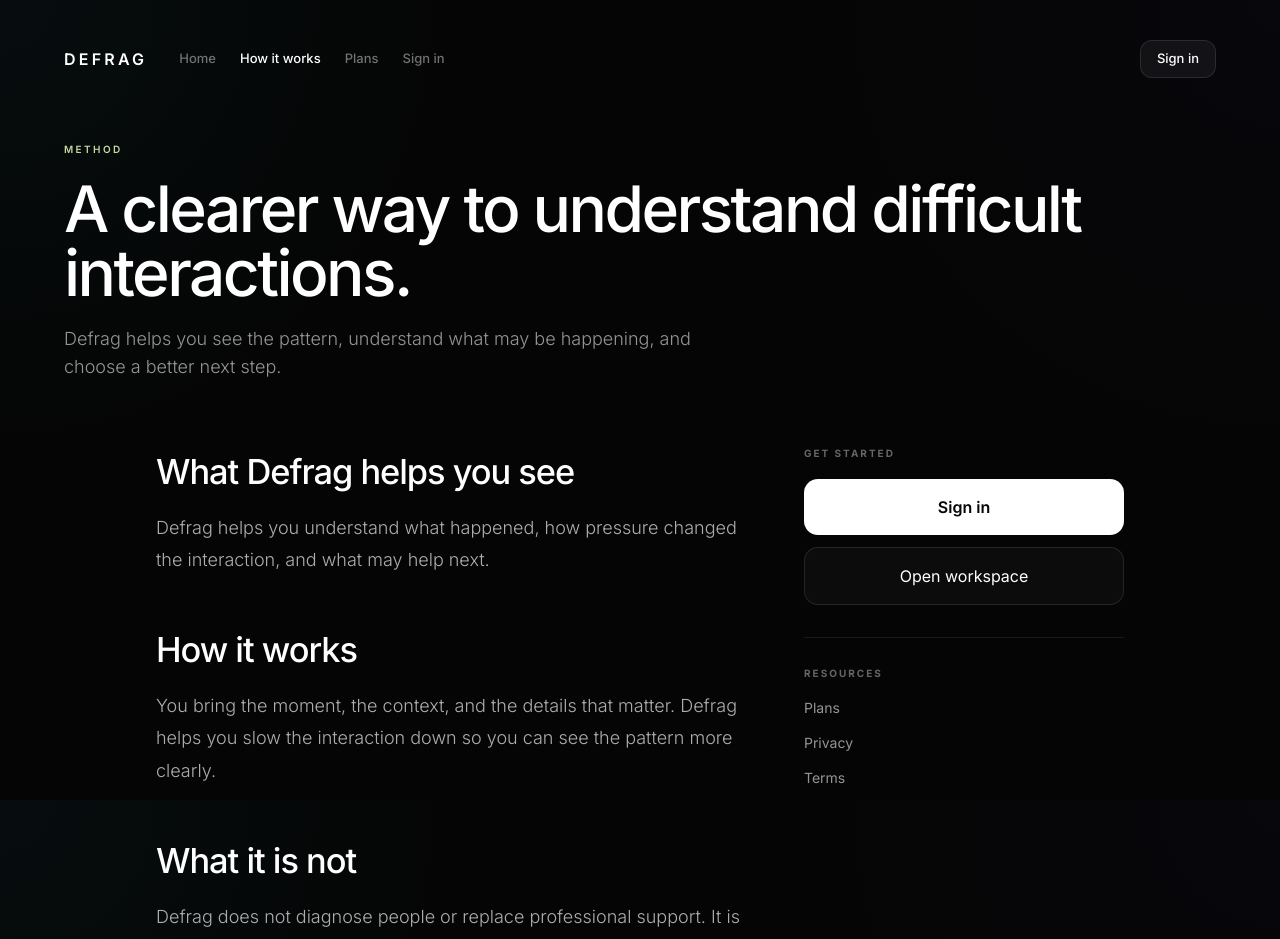
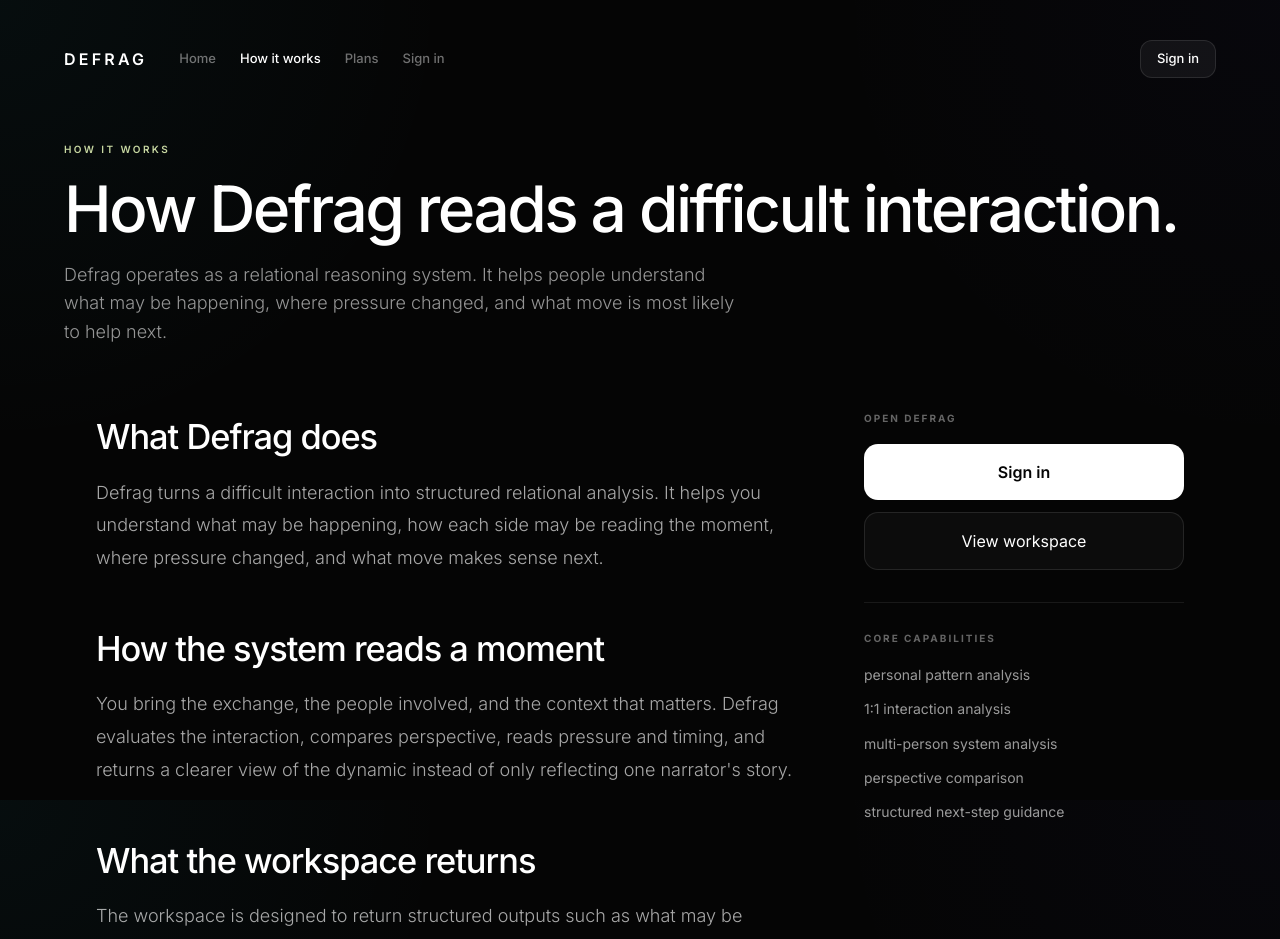
Before and after one commit to chadjameso93-netizen/defragsrelationalswap, a Next.js app in the folder apps/web/: page /about in a window 1280 px wide. Shown: the top 939 px of the page. Built offline with nearby package versions, Linux system fonts and the light colour scheme.

Commit message:
refine: strengthen about page and brand recovery state (#13)

```diff
--- a/apps/web/src/app/about/page.tsx
+++ b/apps/web/src/app/about/page.tsx
@@ -3,50 +3,81 @@
 
 const sections = [
   {
-    title: "What Defrag helps you see",
-    body: "Defrag helps you understand what happened, how pressure changed the interaction, and what may help next.",
+    title: "What Defrag does",
+    body: "Defrag turns a difficult interaction into structured relational analysis. It helps you understand what may be happening, how each side may be reading the moment, where pressure changed, and what move makes sense next.",
   },
   {
-    title: "How it works",
-    body: "You bring the moment, the context, and the details that matter. Defrag helps you slow the interaction down so you can see the pattern more clearly.",
+    title: "How the system reads a moment",
+    body: "You bring the exchange, the people involved, and the context that matters. Defrag evaluates the interaction, compares perspective, reads pressure and timing, and returns a clearer view of the dynamic instead of only reflecting one narrator's story.",
+  },
+  {
+    title: "What the workspace returns",
+    body: "The workspace is designed to return structured outputs such as what may be happening, what may be getting misread, where the pressure changed, what pattern is forming, and what wording or next step is most likely to help.",
+  },
+  {
+    title: "Who it is built for",
+    body: "Defrag can be used for one person's recurring patterns, two-person interactions, family systems, team systems, and broader relational structures where tension and communication move across more than one participant.",
   },
   {
     title: "What it is not",
-    body: "Defrag does not diagnose people or replace professional support. It is a tool for clearer reflection and better decisions.",
-  },
-  {
-    title: "Why that matters",
-    body: "When you can see the pattern earlier, you have more room to respond with timing, care, and precision instead of reacting from pressure alone.",
+    body: "Defrag is not diagnosis, not generic advice, and not a replacement for professional support. It is a relational intelligence system built to make difficult interactions more readable and better decisions more possible.",
   },
 ];
 
 export default function AboutPage() {
   return (
-    <AppShell eyebrow="Method" title="A clearer way to understand difficult interactions." description="Defrag helps you see the pattern, understand what may be happening, and choose a better next step." accent="#c8d8a2">
-      <div style={{ maxWidth: 1000, margin: "0 auto", padding: "0 16px" }}>
-        <div style={{ display: "grid", gridTemplateColumns: "1fr 320px", gap: 56 }} className="about-grid">
+    <AppShell
+      eyebrow="How it works"
+      title="How Defrag reads a difficult interaction."
+      description="Defrag operates as a relational reasoning system. It helps people understand what may be happening, where pressure changed, and what move is most likely to help next."
+      accent="#c8d8a2"
+    >
+      <div style={{ maxWidth: 1120, margin: "0 auto", padding: "0 16px" }}>
+        <div style={{ display: "grid", gridTemplateColumns: "minmax(0, 1fr) 320px", gap: 56 }} className="about-grid">
           <div style={{ display: "grid", gap: 48 }}>
-            {sections.map((section, i) => (
-              <div key={section.title} data-delay={String(i)} style={{ display: "grid", gap: 14 }}>
-                <h2 style={{ margin: 0, fontSize: "clamp(1.6rem, 3vw, 2.15rem)", fontWeight: 500, letterSpacing: "-0.03em", color: "white" }}>{section.title}</h2>
-                <p style={{ margin: 0, color: "rgba(245, 245, 245, 0.7)", lineHeight: 1.8, fontSize: 18, fontWeight: 300 }}>{section.body}</p>
+            {sections.map((section) => (
+              <div key={section.title} style={{ display: "grid", gap: 14 }}>
+                <h2 style={{ margin: 0, fontSize: "clamp(1.6rem, 3vw, 2.15rem)", fontWeight: 500, letterSpacing: "-0.03em", color: "white" }}>
+                  {section.title}
+                </h2>
+                <p style={{ margin: 0, color: "rgba(245, 245, 245, 0.68)", lineHeight: 1.82, fontSize: 18, fontWeight: 300 }}>
+                  {section.body}
+                </p>
               </div>
             ))}
           </div>
+
           <aside className="about-aside" style={{ display: "flex", flexDirection: "column", gap: 32 }}>
             <div>
-              <div style={{ fontSize: 10, fontWeight: 700, letterSpacing: "0.2em", textTransform: "uppercase", color: "rgba(245, 245, 245, 0.4)", marginBottom: 18 }}>Get started</div>
+              <div style={{ fontSize: 10, fontWeight: 700, letterSpacing: "0.2em", textTransform: "uppercase", color: "rgba(245, 245, 245, 0.4)", marginBottom: 18 }}>
+                Open Defrag
+              </div>
               <div style={{ display: "grid", gap: 12 }}>
-                <Link href="/login" style={{ display: "flex", alignItems: "center", justifyContent: "center", padding: "16px", borderRadius: 14, background: "white", color: "#050505", textDecoration: "none", fontWeight: 600, fontSize: 16 }}>Sign in</Link>
-                <Link href="/dynamics" style={{ display: "flex", alignItems: "center", justifyContent: "center", padding: "16px", borderRadius: 14, border: "1px solid rgba(255,255,255,0.1)", background: "rgba(255,255,255,0.03)", color: "white", textDecoration: "none", fontSize: 16 }}>Open workspace</Link>
+                <Link href="/login" style={{ display: "flex", alignItems: "center", justifyContent: "center", padding: "16px", borderRadius: 14, background: "white", color: "#050505", textDecoration: "none", fontWeight: 600, fontSize: 16 }}>
+                  Sign in
+                </Link>
+                <Link href="/dynamics" style={{ display: "flex", alignItems: "center", justifyContent: "center", padding: "16px", borderRadius: 14, border: "1px solid rgba(255,255,255,0.1)", background: "rgba(255,255,255,0.03)", color: "white", textDecoration: "none", fontSize: 16 }}>
+                  View workspace
+                </Link>
               </div>
             </div>
-            <div style={{ paddingTop: 28, borderTop: "1px solid rgba(255, 255, 255, 0.08)" }}>
-              <div style={{ fontSize: 10, fontWeight: 700, letterSpacing: "0.2em", textTransform: "uppercase", color: "rgba(245, 245, 245, 0.4)", marginBottom: 16 }}>Resources</div>
-              <div style={{ display: "grid", gap: 14 }}>
-                <Link href="/account/billing" style={{ color: "rgba(245, 245, 245, 0.6)", textDecoration: "none", fontSize: 14 }}>Plans</Link>
-                <Link href="/privacy" style={{ color: "rgba(245, 245, 245, 0.6)", textDecoration: "none", fontSize: 14 }}>Privacy</Link>
-                <Link href="/terms" style={{ color: "rgba(245, 245, 245, 0.6)", textDecoration: "none", fontSize: 14 }}>Terms</Link>
+
+            <div style={{ paddingTop: 28, borderTop: "1px solid rgba(255, 255, 255, 0.08)", display: "grid", gap: 18 }}>
+              <div style={{ fontSize: 10, fontWeight: 700, letterSpacing: "0.2em", textTransform: "uppercase", color: "rgba(245, 245, 245, 0.4)" }}>
+                Core capabilities
+              </div>
+              <div style={{ display: "grid", gap: 12 }}>
+                {[
+                  "personal pattern analysis",
+                  "1:1 interaction analysis",
+                  "multi-person system analysis",
+                  "perspective comparison",
+                  "structured next-step guidance",
+                ].map((item) => (
+                  <div key={item} style={{ fontSize: 14, color: "rgba(245,245,245,0.62)", lineHeight: 1.6 }}>
+                    {item}
+                  </div>
+                ))}
               </div>
             </div>
           </aside>
```
Also changed, not shown: apps/web/src/app/error.tsx (+10 -10 lines).
